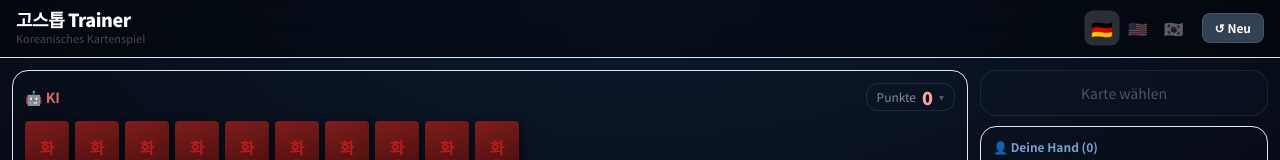
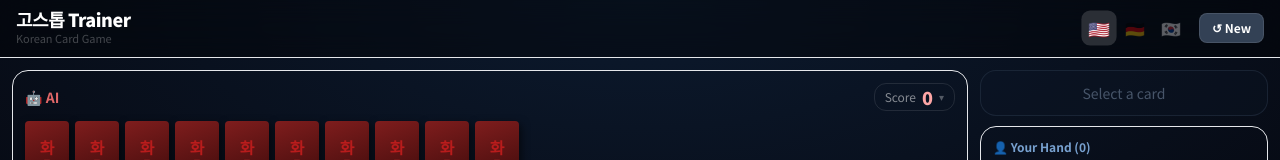
Before and after one commit to tscz/gostop, a React (Vite) app: page / in a window 1280 px wide. Shown: the top 160 px of the page. Built offline with nearby package versions, Linux system fonts and the light colour scheme.

Commit message:
make english default

```diff
--- a/src/components/Header.tsx
+++ b/src/components/Header.tsx
@@ -1,7 +1,7 @@
 import { useTranslation } from 'react-i18next'
 import { useGameStore } from '../store/gameStore'
 
-const LANGS = ['de', 'en', 'ko'] as const
+const LANGS = ['en', 'de', 'ko'] as const
 type Lang = (typeof LANGS)[number]
 
 const FLAGS: Record<Lang, string> = {
--- a/src/i18n/index.ts
+++ b/src/i18n/index.ts
@@ -10,7 +10,7 @@ i18n.use(initReactI18next).init({
     en: { translation: en },
     ko: { translation: ko },
   },
-  lng: 'de',
+  lng: 'en',
   fallbackLng: 'en',
   interpolation: { escapeValue: false },
 })
```
